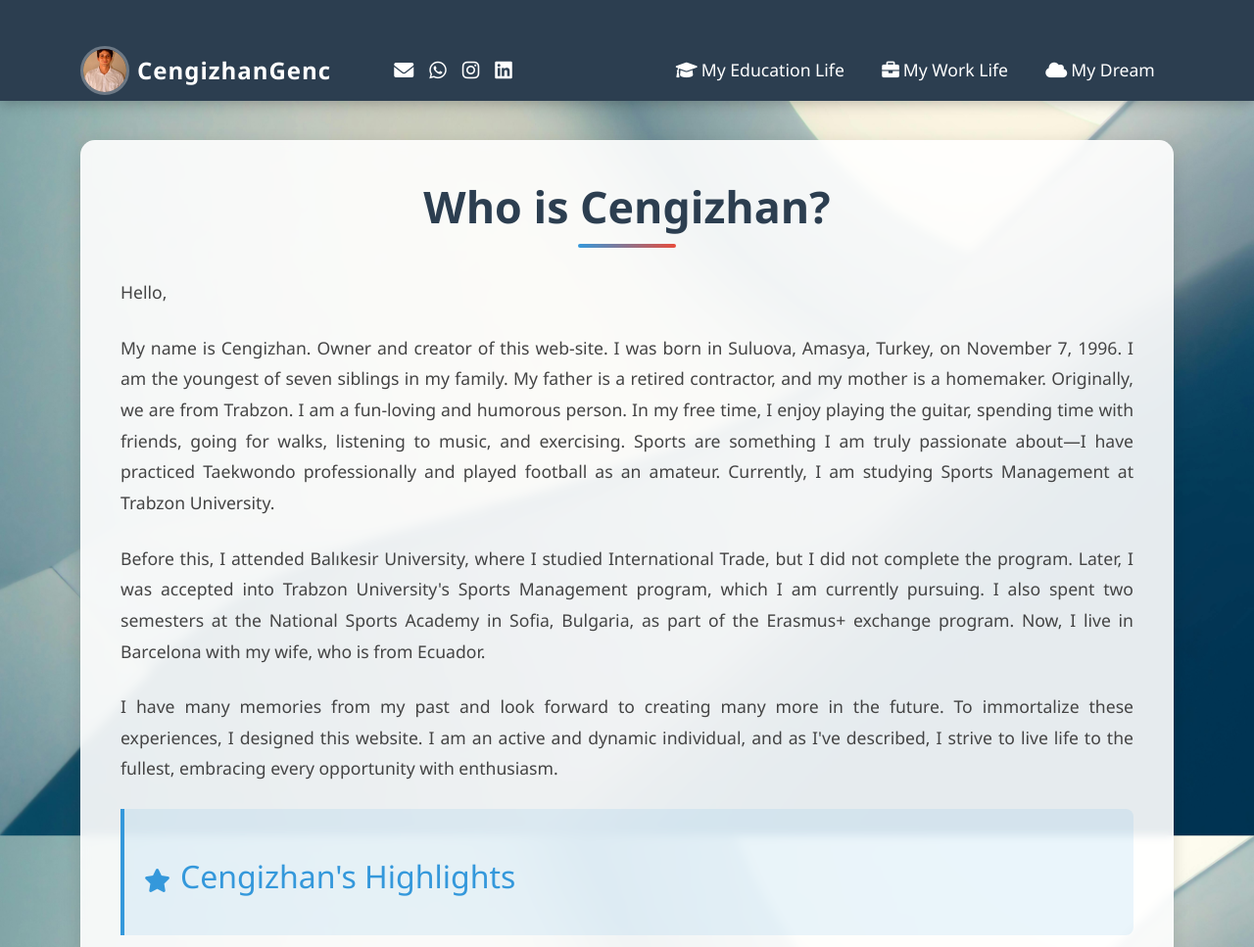
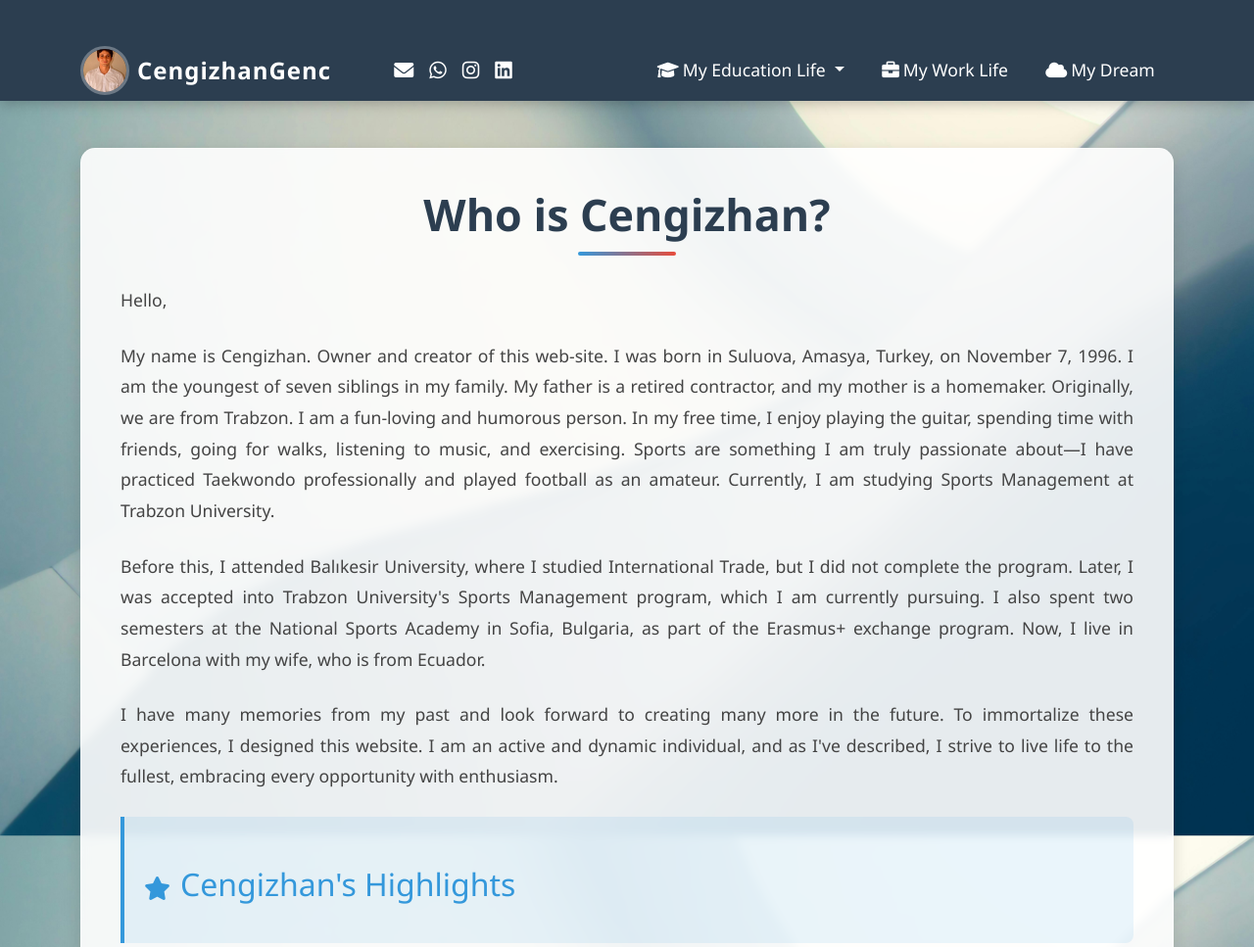
Before and after one commit to CHG61/Blog, a Django app: page / in a window 1280 px wide. Shown: the top 967 px of the page at 98% size. Run offline with Django 4.2, Linux system fonts and the light colour scheme; data that the repository does not hold is empty; some libraries are stand-ins or nearby versions.

Commit message:
index.html

```diff
--- a/CengizhanGenc/templates/index.html
+++ b/CengizhanGenc/templates/index.html
@@ -36,10 +36,15 @@
             </button>
             <div class="collapse navbar-collapse" id="navbarNav">
                 <ul class="navbar-nav ms-auto">
-                    <li class="nav-item">
-                        <a href="/myeducationlife" class="nav-link">
+                    <li class="nav-item dropdown">
+                        <a class="nav-link dropdown-toggle" href="#" id="educationDropdown" role="button" data-bs-toggle="dropdown" aria-expanded="false">
                             <i class="fas fa-graduation-cap me-1"></i>My Education Life
                         </a>
+                        <ul class="dropdown-menu dropdown-menu-dark" aria-labelledby="educationDropdown">
+                            <li><a class="dropdown-item" href="/myeducationlife/data">Data</a></li>
+                            <li><a class="dropdown-item" href="/myeducationlife/erasmus">Erasmus</a></li>
+                            <li><a class="dropdown-item" href="/myeducationlife/sports">Sports</a></li>
+                        </ul>
                     </li>
                     <li class="nav-item">
                         <a href="/myworklife" class="nav-link">
@@ -56,9 +61,7 @@
         </div>
     </nav>
 
-    <div class="container">
-        <div class="row">
-            <div class="col-lg-12">
+    <div class="container mt-5">
         <div class="content-box">
             <h1>Who is Cengizhan?</h1>
 
@@ -112,10 +115,6 @@
             </div>
 
             <img src="{% static 'images/37.jpg' %}" alt="Cengizhan" class="hero-image">
-
-
-                </div>
-            </div>
         </div>
     </div>
 
```
Lines whose indentation alone changed are shown as unchanged.
